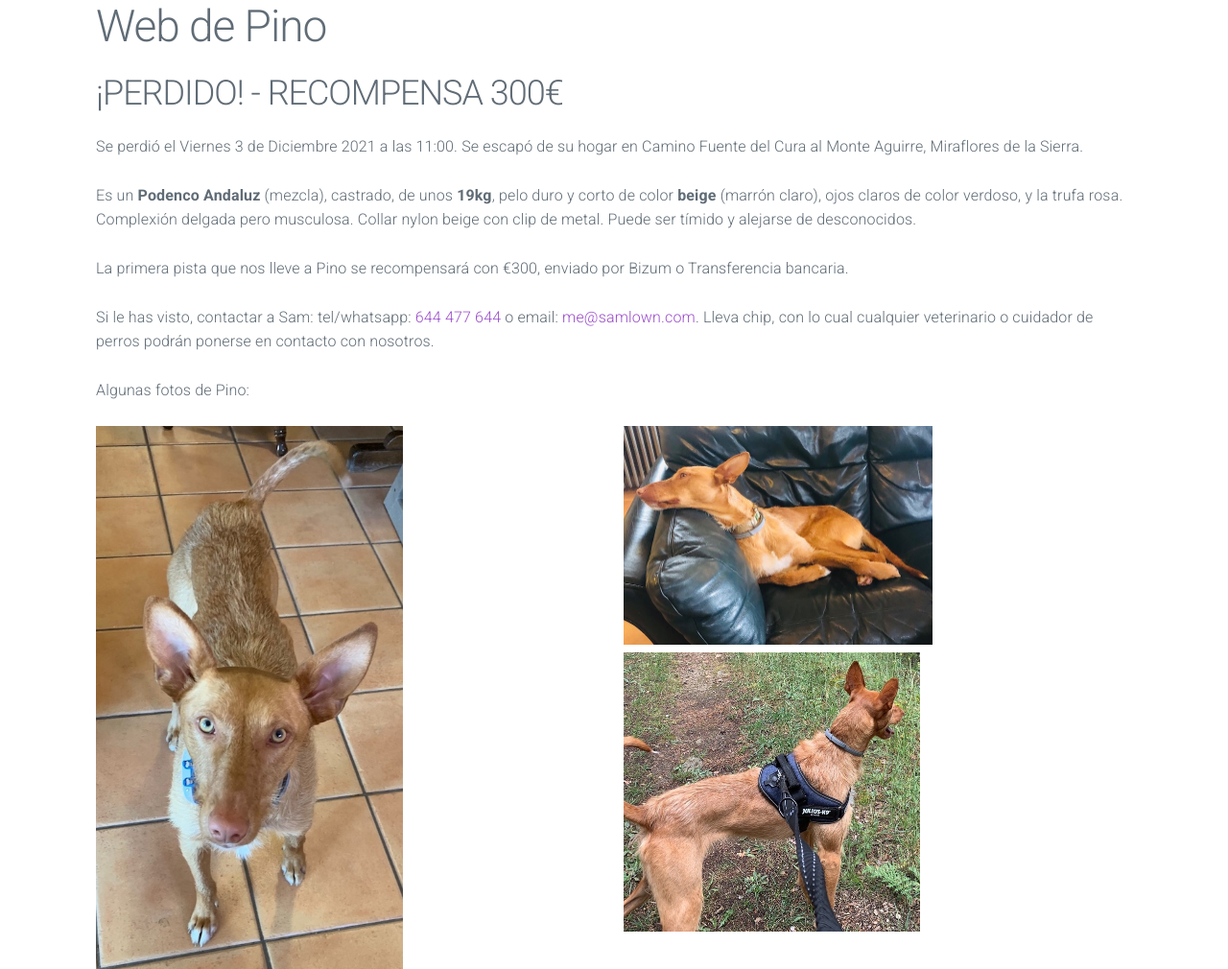
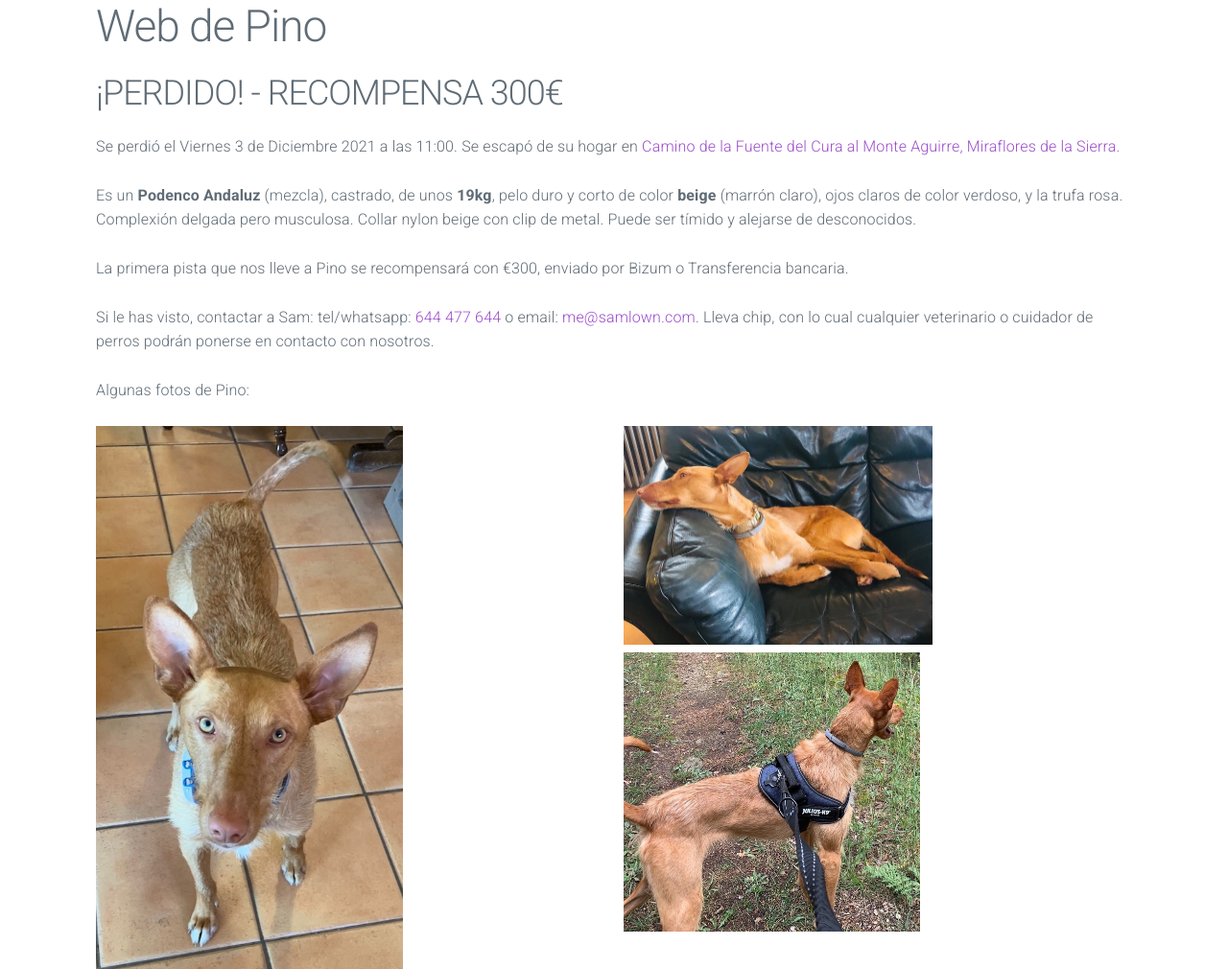
Before and after one commit to samlown/pino.dog, a plain HTML site: page index.html in a window 1280 px wide. Shown: the top 1010 px of the page at 96% size. Drawn offline with nearby package versions, Linux system fonts and the light colour scheme.

Commit message:
Google maps link

```diff
--- a/index.html
+++ b/index.html
@@ -27,7 +27,7 @@
       <h2>¡PERDIDO! - RECOMPENSA 300€</h2>
 
       <p>
-        Se perdió el Viernes 3 de Diciembre 2021 a las 11:00. Se escapó de su hogar en Camino Fuente del Cura al Monte Aguirre, Miraflores de la Sierra.
+      Se perdió el Viernes 3 de Diciembre 2021 a las 11:00. Se escapó de su hogar en <a href="https://goo.gl/maps/NDvpXg2NQCihoNUg9">Camino de la Fuente del Cura al Monte Aguirre, Miraflores de la Sierra.</a>
       </p>
 
       <p>
```
